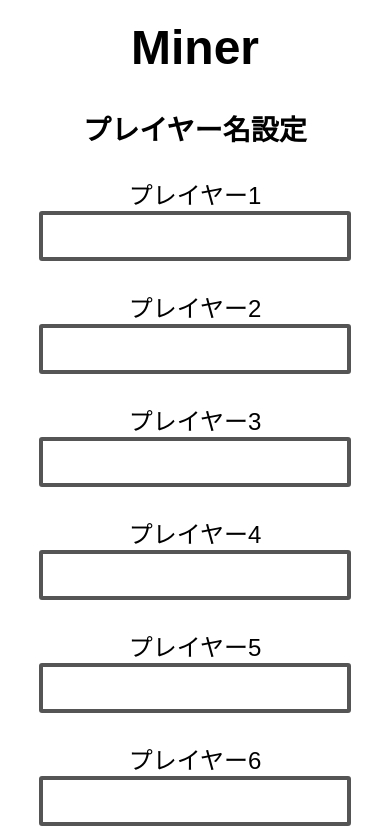
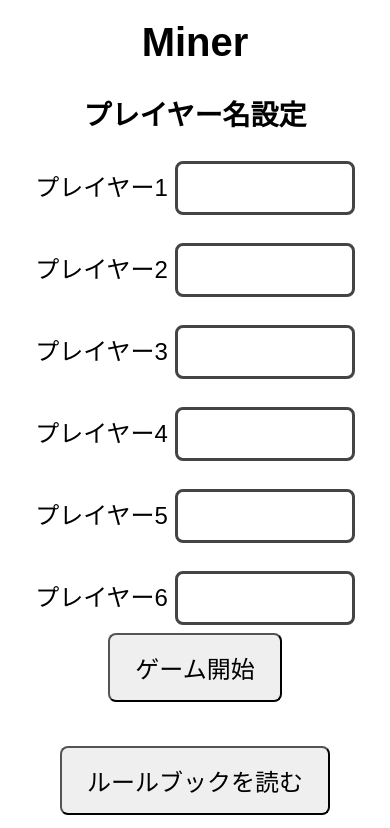
Before and after one commit to Koga258301/Miner, a plain HTML site: page index.html in a window 390 px wide. Shown: the top 828 px of the page. Drawn offline with Linux system fonts and the light colour scheme.

Commit message:
Add files via upload

```diff
--- a/style.css
+++ b/style.css
@@ -34,6 +34,8 @@ input[type="checkbox"] {
 
 }
 
+/* スマホ専用設定 */
+
 @media screen and (max-width: 768px) {
 
     body {
@@ -44,17 +46,70 @@ input[type="checkbox"] {
 
     }
 
+    h1 {
+
+        font-size: 40px;
+
+    }
+
+    h2 {
+
+        font-size: 32px;
+
+    }
+
+    h3 {
+
+        font-size: 28px;
+
+    }
+
+    button {
+
+        font-size: 24px;
+
+        padding: 15px 25px;
+
+        margin: 8px;
+
+        border-radius: 8px;
+
+    }
+
+    input[type="checkbox"] {
+
+        width: 32px;
+
+        height: 32px;
+
+    }
+
     input[type="text"],
     input[type="number"] {
 
-    font-size: 22px;
+        width: 180px;
 
-    padding: 8px;
+        font-size: 24px;
 
-    border: 4px solid #555;
+        padding: 10px;
 
-    border-radius: 3px;
+        border: 3px solid #444;
+
+        border-radius: 8px;
+
+    }
+
+    table {
+
+        font-size: 20px;
+
+    }
+
+    td,
+    th {
+
+        padding: 8px;
+
+    }
 
 }
-
-}
```
